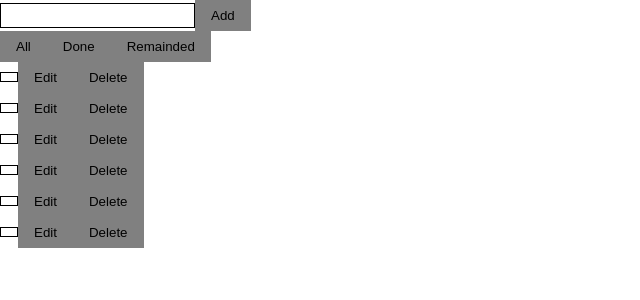
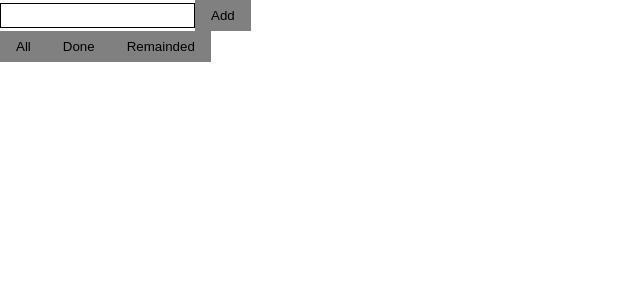
Before and after one commit to vusal-11/ReactChecklist_4211, a React (Create React App) app: page / in a window 1280 px wide. Shown: the top 300 px of the page, without its empty margins (0-640 px from the left). Built offline with nearby package versions, Linux system fonts and the light colour scheme.

Commit message:
remove numbers from initial state

```diff
--- a/src/App.jsx
+++ b/src/App.jsx
@@ -13,7 +13,7 @@ const updater = (state, action) => {
 }
 
 function App() {
-  const [tasks, dispatchTasks] = useReducer(updater, [5, 6, 7, 8, 2134, 43]);
+  const [tasks, dispatchTasks] = useReducer(updater, []);
 
   return (
     <>
```
